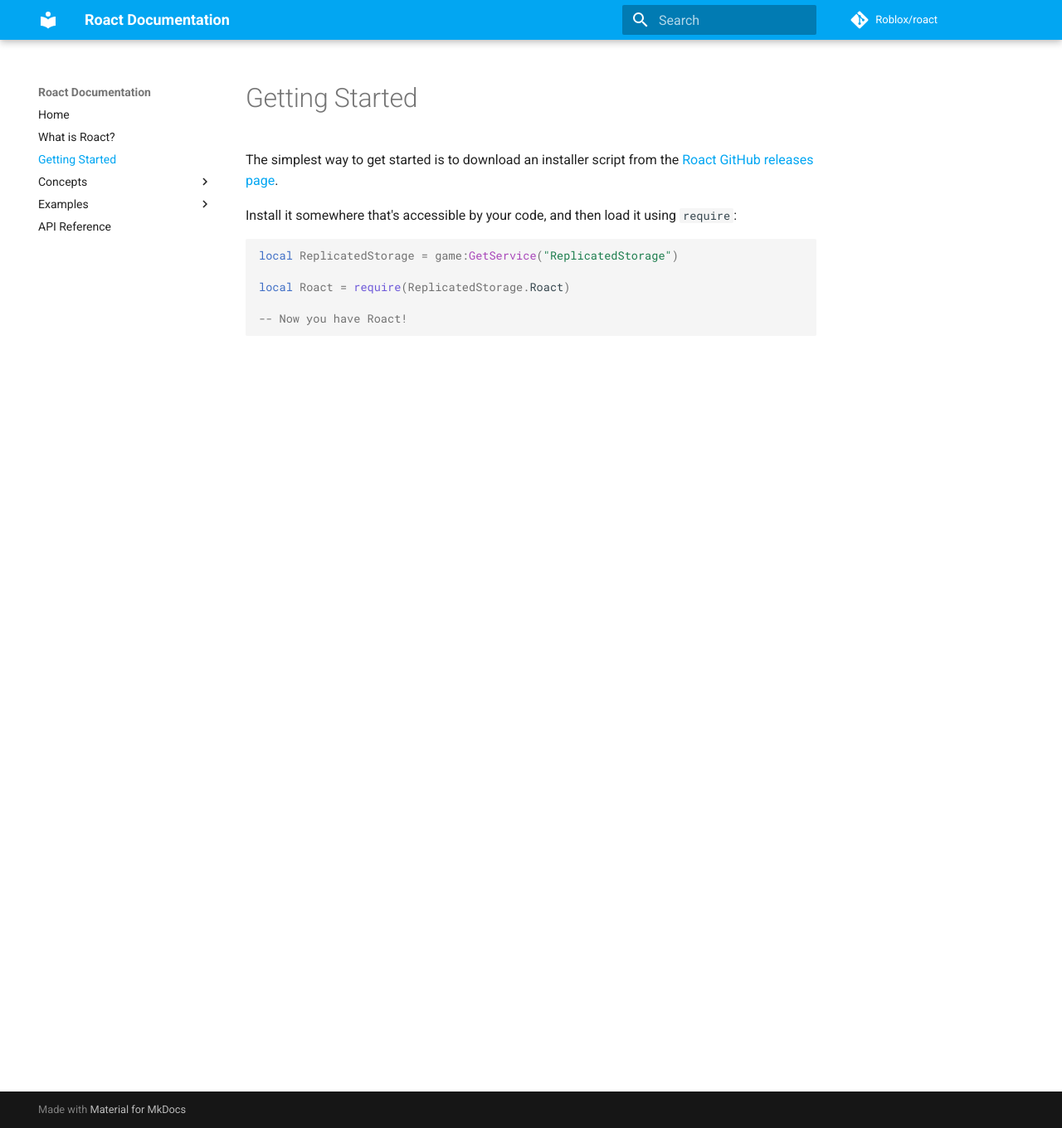
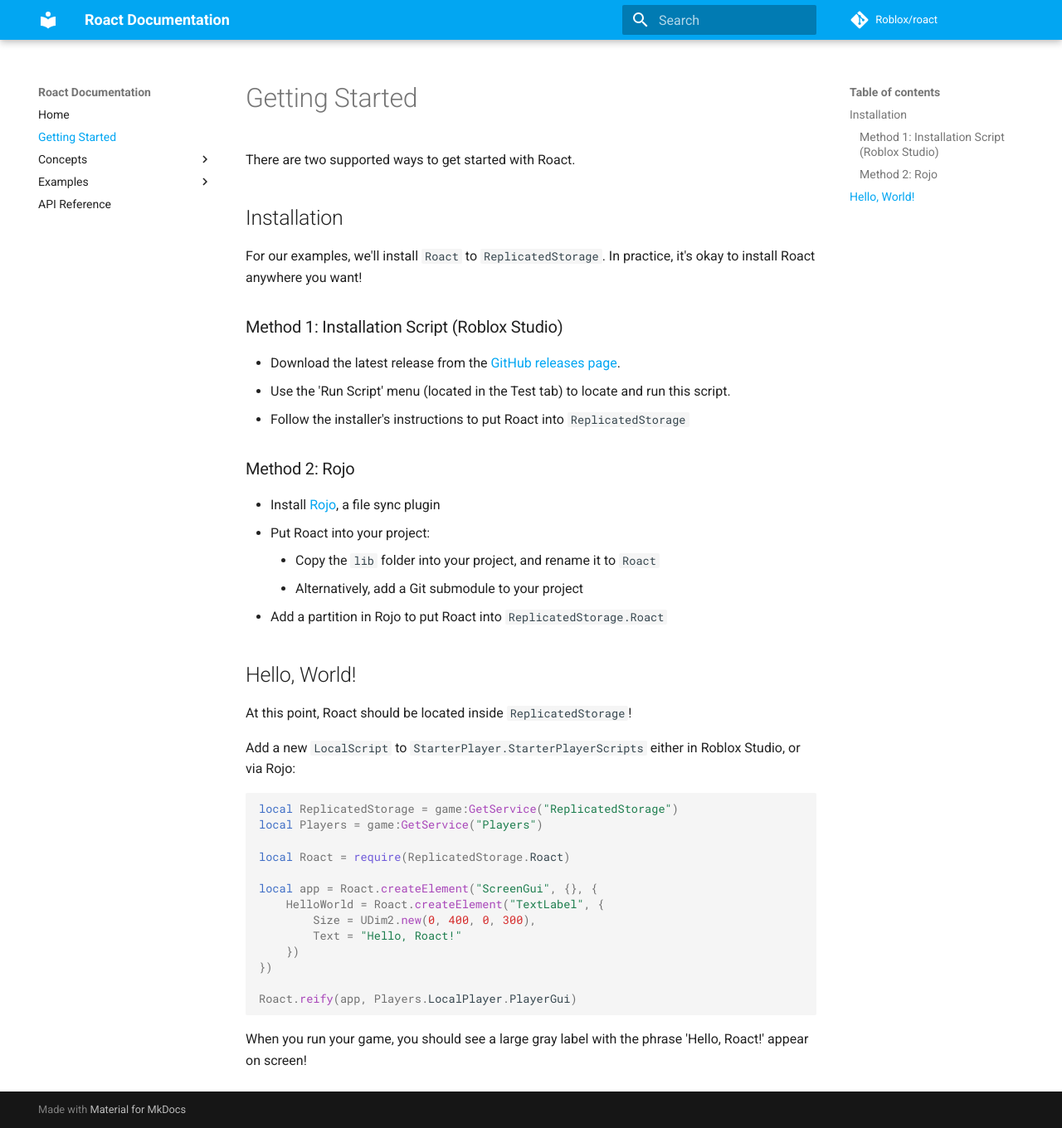
Before and after one commit to Roblox/roact, an MkDocs documentation site: the page built from docs/getting-started.md, in a window 1280 px wide and 1360 px high. Shown: the whole window at 83% size. Built offline with MkDocs 1.6.1 and Material for MkDocs 9.7.7, drawn with Linux system fonts in a browser that asks for light colours; comment, search, counter and statistics services are not loaded; old or Windows-style settings are respelled for this version of MkDocs.

Commit message:
Start big docs rewrite

````diff
--- a/docs/getting-started.md
+++ b/docs/getting-started.md
@@ -1,12 +1,40 @@
 # Getting Started
-The simplest way to get started is to download an installer script from the [Roact GitHub releases page](https://github.com/Roblox/roact/releases).
+There are two supported ways to get started with Roact.
 
-Install it somewhere that's accessible by your code, and then load it using `require`:
+## Installation
+For our examples, we'll install `Roact` to `ReplicatedStorage`. In practice, it's okay to install Roact anywhere you want!
+
+### Method 1: Installation Script (Roblox Studio)
+* Download the latest release from the [GitHub releases page](https://github.com/Roblox/Roact/releases).
+* Use the 'Run Script' menu (located in the Test tab) to locate and run this script.
+* Follow the installer's instructions to put Roact into `ReplicatedStorage`
+
+### Method 2: Rojo
+* Install [Rojo](https://github.com/LPGhatguy/rojo), a file sync plugin
+* Put Roact into your project:
+	* Copy the `lib` folder into your project, and rename it to `Roact`
+	* Alternatively, add a Git submodule to your project
+* Add a partition in Rojo to put Roact into `ReplicatedStorage.Roact`
+
+## Hello, World!
+At this point, Roact should be located inside `ReplicatedStorage`!
+
+Add a new `LocalScript` to `StarterPlayer.StarterPlayerScripts` either in Roblox Studio, or via Rojo:
 
 ```lua
 local ReplicatedStorage = game:GetService("ReplicatedStorage")
+local Players = game:GetService("Players")
 
 local Roact = require(ReplicatedStorage.Roact)
 
--- Now you have Roact!
+local app = Roact.createElement("ScreenGui", {}, {
+	HelloWorld = Roact.createElement("TextLabel", {
+		Size = UDim2.new(0, 400, 0, 300),
+		Text = "Hello, Roact!"
+	})
+})
+
+Roact.reify(app, Players.LocalPlayer.PlayerGui)
 ```
+
+When you run your game, you should see a large gray label with the phrase 'Hello, Roact!' appear on screen!
--- a/mkdocs.yml
+++ b/mkdocs.yml
@@ -10,9 +10,9 @@
 
 pages:
   - Home: index.md
-  - What is Roact?: what-is-roact.md
   - Getting Started: getting-started.md
   - Concepts:
+    - Elements: concepts/elements.md
     - Elements and Components: concepts/elements-components.md
     - Props and State: concepts/props-and-state.md
     - Lifecycle of Components: concepts/lifecycle.md
````
Also changed, not shown: docs/concepts/elements-components.md (+1 -1 lines), docs/concepts/elements.md (added, +1 -0 lines), docs/index.md (+2 -2 lines), docs/what-is-roact.md (deleted, +0 -155 lines).
